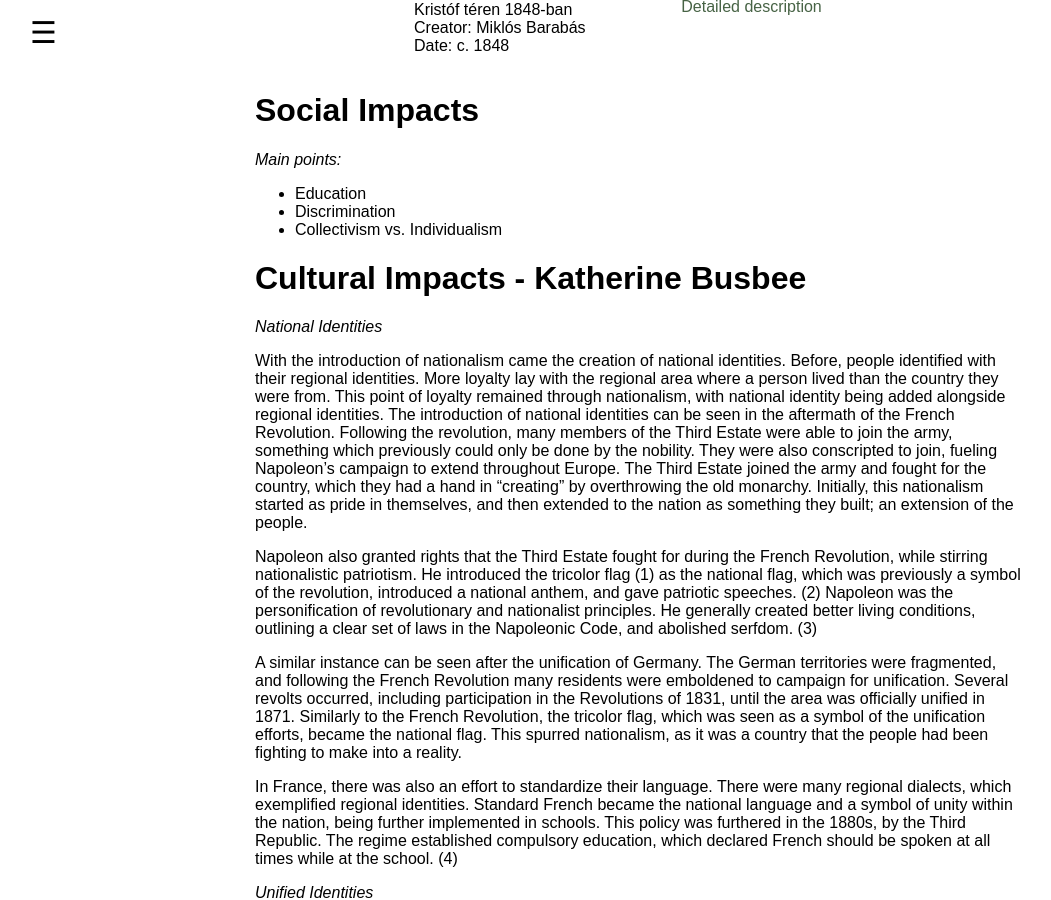
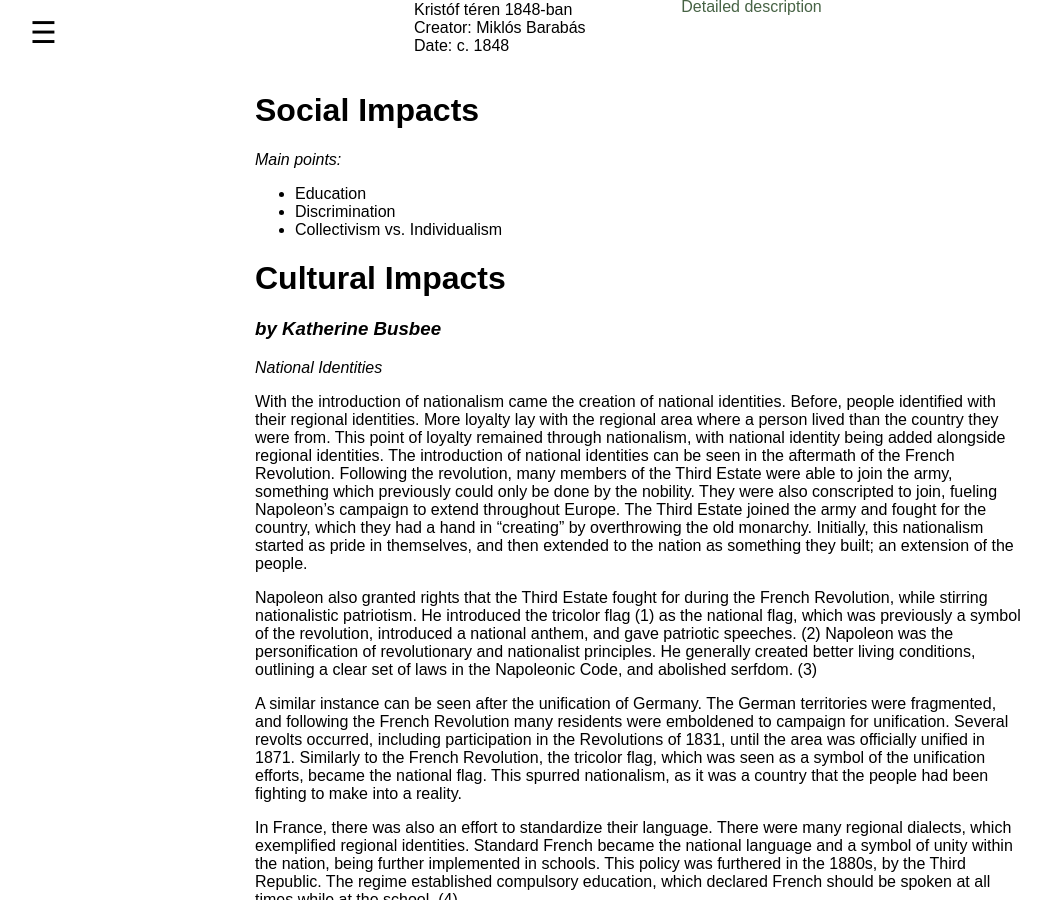
Before and after one commit to meagan10/PAN-MEAGAN-HIST-3205, a Jekyll site: the page built from 002_analysis.md, in a window 1280 px wide and 900 px high, scrolled down 4433 px. Shown: the whole window, without its empty margins (1-1052 px from the left). Built offline with Jekyll 4.4.1, drawn with Linux system fonts in a browser that asks for light colours.

```diff
--- a/002_analysis.md
+++ b/002_analysis.md
@@ -63,7 +63,8 @@ Nationalism created national fervor that sparked revolts and revolutions for ind
 - Discrimination
 - Collectivism vs. Individualism
 
-# Cultural Impacts - Katherine Busbee
+# Cultural Impacts
+### *by Katherine Busbee*
 
 *National Identities*
 
```
